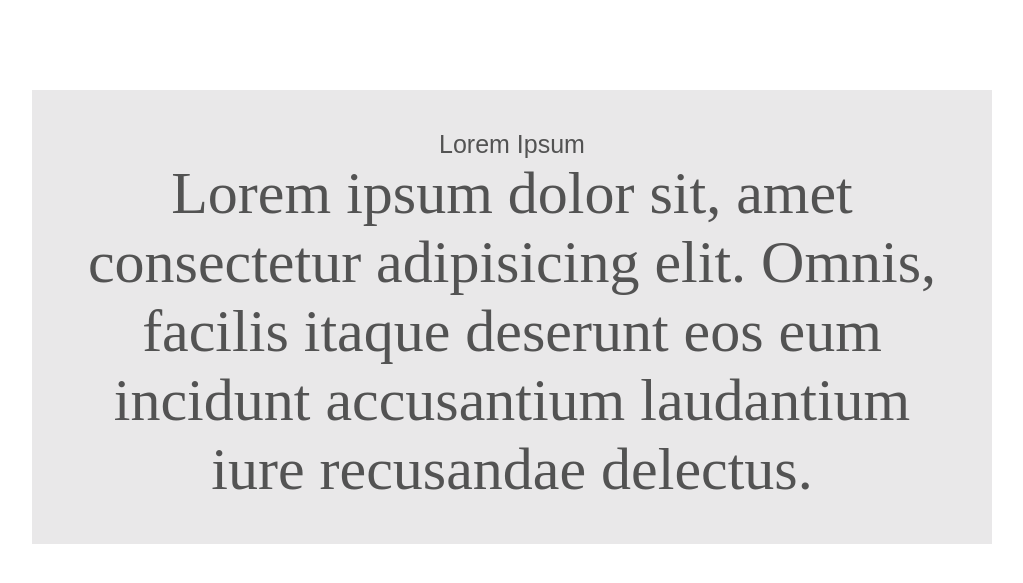
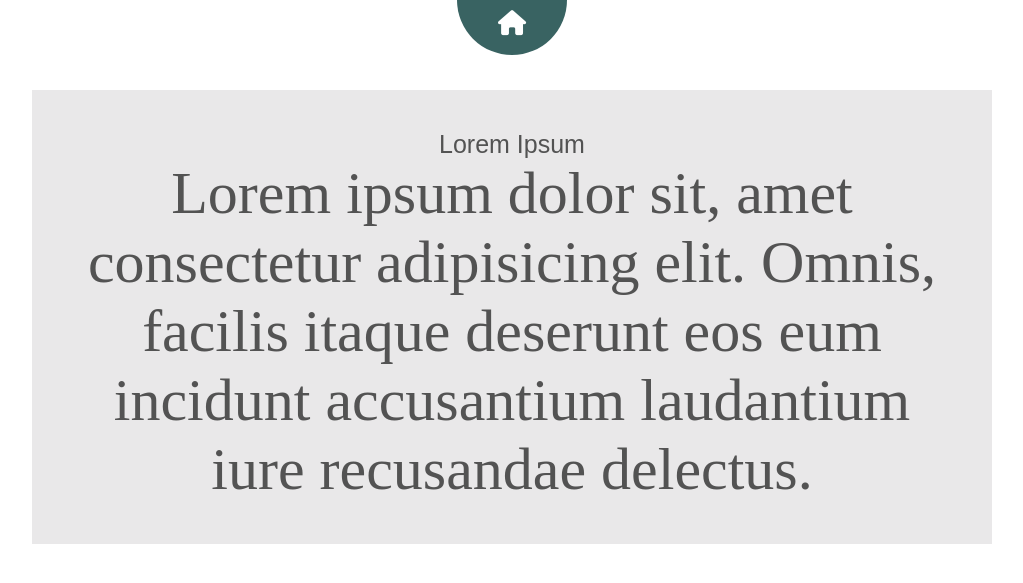
Before and after one commit to falconmasters/menu-clip-path, a plain HTML site: page index.html in a window 1280 px wide. Shown: the top 583 px of the page, without its empty margins (128-1151 px from the left). Drawn offline with Linux system fonts and the light colour scheme.

Commit message:
Agregando codigo finalizado

```diff
--- a/css/estilos.css
+++ b/css/estilos.css
@@ -33,3 +33,78 @@ body {
      font-size: 60px;
      font-weight: 400;
 }
+
+/* ------------------------- */
+/* Menu de navegacion */
+/* ------------------------- */
+.contenedor-menu {
+     background: #396362;
+     color: #fff;
+     position: fixed;
+     width: 100%;
+     height: 100%;
+     z-index: 100;
+     text-align: center;
+     top: 0;
+     clip-path: circle(55px at 50% 0);
+     transition: .7s ease all;
+}
+
+.contenedor-menu.active {
+     clip-path: circle(100% at 50% 0);
+}
+
+.btn-abrir-menu {
+     font-size: 25px;
+     padding: 10px;
+     cursor: pointer;
+}
+
+.btn-abrir-menu:hover {
+     animation: rotar 1.5s alternate;
+}
+
+@keyframes rotar {
+     0% {transform: rotate(0deg);}
+     20% {transform: rotate(10deg);}
+     40% {transform: rotate(-15deg);}
+     60% {transform: rotate(15deg);}
+     80% {transform: rotate(-10deg);}
+     100% {transform: rotate(0deg);}
+}
+
+.elementos-navegacion {
+     height: 100%;
+     display: flex;
+     justify-content: center;
+     align-items: center;
+}
+
+.elementos-navegacion li {
+     list-style: none;
+     padding-bottom: 20px;
+     margin-bottom: 20px;
+}
+
+.contenedor-menu.active li {
+     animation: desplazamiento 1s ease;
+}
+
+@keyframes desplazamiento {
+     from {transform: translateY(1000px);}
+     to {transform: translateY(0);}
+}
+
+.elementos-navegacion li a {
+     text-decoration: none;
+     font-size: 40px;
+     letter-spacing: 2px;
+     padding: 15px 30px;
+     color: #f8f8f8;
+     text-transform: uppercase;
+     transition: .2s ease all;
+}
+
+.elementos-navegacion li a:hover {
+     background: #000;
+}
--- a/index.html
+++ b/index.html
@@ -9,11 +9,31 @@
      <link rel="stylesheet" href="css/estilos.css">
 </head>
 <body>
+     <div class="contenedor-menu" id="contenedor-menu">
+          <p class="btn-abrir-menu" id="btn-abrir-menu">
+               <i class="fas fa-home"></i>
+          </p>
+          <nav class="elementos-navegacion">
+               <ul>
+                    <li><a href="#">Inicio</a></li>
+                    <li><a href="#">Servicios</a></li>
+                    <li><a href="#">Contacto</a></li>
+               </ul>
+          </nav>
+     </div>
+
      <div class="contenedor">
           <header class="header">
                <h1 class="titulo">Lorem Ipsum</h1>
                <p class="texto-introduccion">Lorem ipsum dolor sit, amet consectetur adipisicing elit. Omnis, facilis itaque deserunt eos eum incidunt accusantium laudantium iure recusandae delectus.</p>
           </header>
      </div>
+
+     <script>
+          const menu = document.getElementById('btn-abrir-menu');
+          menu.addEventListener('click', () => {
+               document.getElementById('contenedor-menu').classList.toggle('active');
+          });
+     </script>
 </body>
 </html>
```
